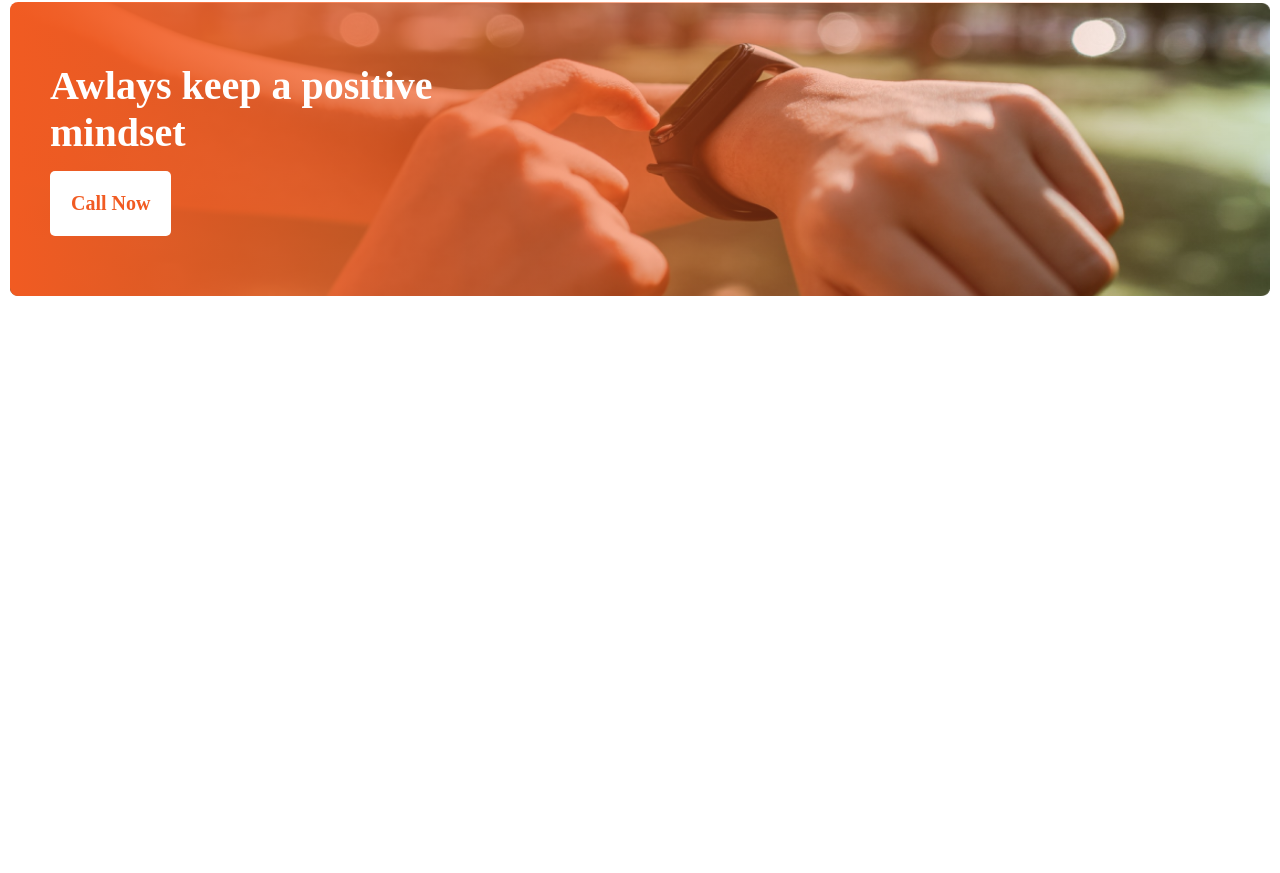
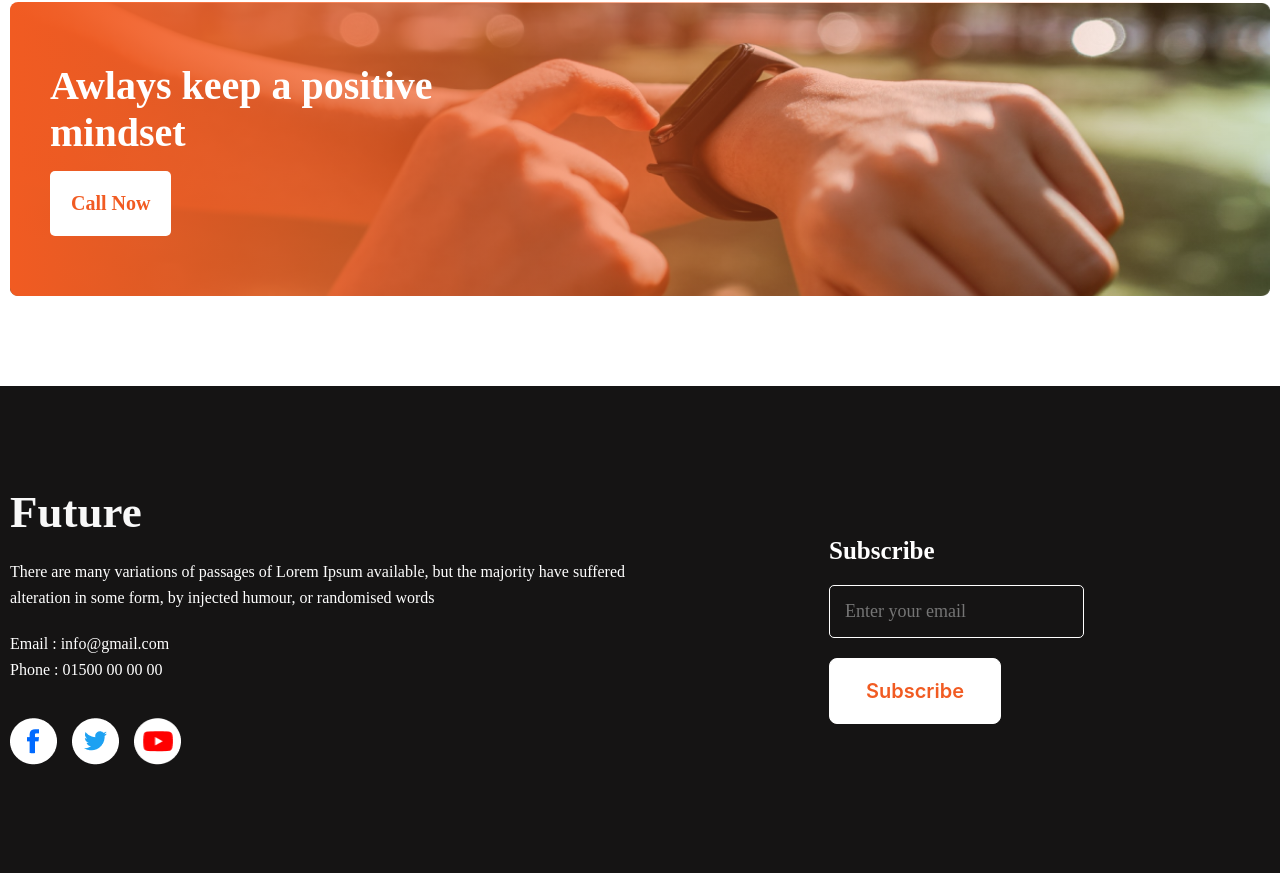
Before and after one commit to happycodingteam/assignment-01-happy-new-year, a plain HTML site: page index.html in a window 1280 px wide. Shown: the part 2306-3179 px from the top of the page. Before the commit the page ends 2692 px from the top, so only its background shows below. Drawn offline with Linux system fonts and the light colour scheme.

Commit message:
Footer Section Add

```diff
--- a/assets/CSS/style.css
+++ b/assets/CSS/style.css
@@ -254,3 +254,100 @@ position: relative;
 z-index: 9;
 }
 /* ----------Newslatter Section End --------------- */
+
+
+
+/* ----------Footer Section Start --------------- */
+
+.main-footer-area{
+    background: #151414;
+    padding: 100px 0px;
+}
+.flexbox-four{
+    display: flex;
+    justify-content: space-between;
+    align-items: center;
+}
+.footer-item{
+    flex-basis: 50%;
+}
+.footer-item h1{
+    font-family: 'Work Sans';
+font-style: normal;
+font-weight: 700;
+font-size: 45px;
+line-height: 53px;
+color: #F8F8F8;
+}
+.footer-item p{
+font-family: 'Work Sans';
+font-style: normal;
+font-weight: 400;
+font-size: 16px;
+line-height: 26px;
+color: #FFFFFF;
+padding: 20px 0px;
+
+}
+.footer-item a{
+    font-family: 'Work Sans';
+font-style: normal;
+font-weight: 400;
+font-size: 16px;
+line-height: 26px;
+color: #FFFFFF;
+}
+.footer-item .social-media{
+    display: flex;
+    justify-content: flex-start;
+    align-items: center;
+    padding-top: 35px;
+}
+.footer-item .social-media a{
+    margin-right: 15px;
+}
+.footer-item .social-media a img{
+    height: 47px;
+    width: 47px;
+}
+
+.footer-item h6{
+    font-family: 'Work Sans';
+font-style: normal;
+font-weight: 600;
+font-size: 25px;
+line-height: 29px;
+margin-bottom: 20px;
+color: #FFFFFF;
+}
+
+
+.footer-item form input{
+    font-family: 'Work Sans';
+font-style: normal;
+font-weight: 400;
+font-size: 18px;
+line-height: 21px;
+
+color: #F3F3F3;
+padding: 15px;
+background: none;
+border: 1px solid #fff;
+border-radius: 5px;
+display: block;
+}
+.footer-item .submit-button{
+    font-family: 'Inter';
+font-style: normal;
+font-weight: 600;
+font-size: 20px;
+line-height: 24px;
+
+color: #F15B22;
+background: #FFFFFF;
+border-radius: 8px;
+padding: 20px 36px;
+margin-top: 20px;
+cursor: pointer;
+}
+/* ----------Footer Section End --------------- */
--- a/index.html
+++ b/index.html
@@ -89,5 +89,38 @@
     </section>
     <!-- Newslatter Section End -->
 
+    <!-- Footer Section -->
+    <footer class="main-footer-area">
+        <div class="container">
+            <div class="flexbox-four">
+                <div class="footer-item">
+                    <h1>Future</h1>
+                    <p>There are many variations of passages of Lorem Ipsum available, but the majority have suffered alteration in some form, by injected humour, or randomised words</p>
+                    <a href="#">Email : info@gmail.com</a> <br>
+                    <a href="#">Phone : 01500 00 00 00</a>
+                    <div class="social-media">
+                        <a href="#">
+                            <img src="assets/Images/icons/fb.png" alt="icon">
+                        </a>
+                        <a href="#">
+                            <img src="assets/Images/icons/twitter.png" alt="icon">
+                        </a>
+                        <a href="#">
+                            <img src="assets/Images/icons/youtube.png" alt="icon">
+                        </a>
+                    </div>
+                </div>
+                <div class="footer-item" style="padding-left: 15%;">
+                   <h6>Subscribe</h6>
+                   <form action="">
+                    <input type="email" name="" id="" placeholder="Enter your email">
+                    <input class="submit-button" type="submit" value="Subscribe">
+                   </form>
+                </div>
+            </div>
+        </div>
+    </footer>
+    <!-- /// End Footer Section -->
+
 </body>
 </html>
```
